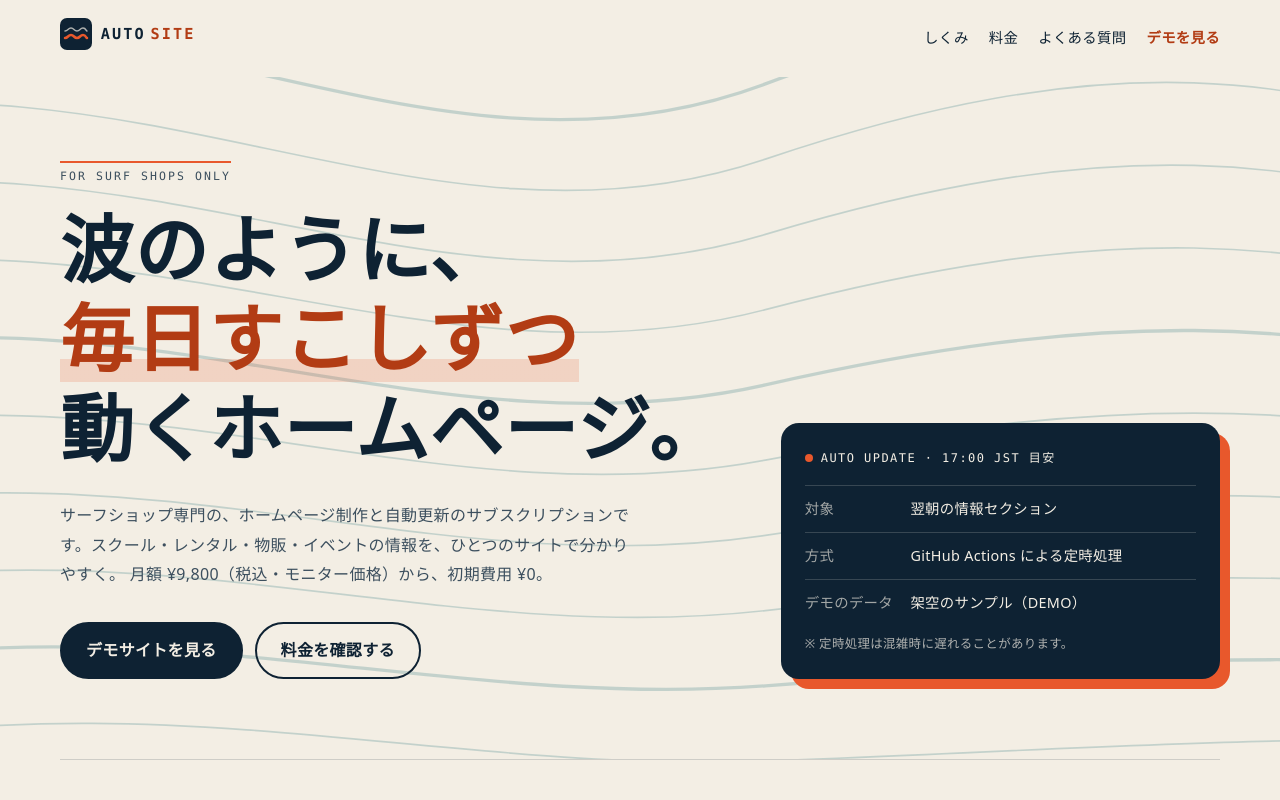
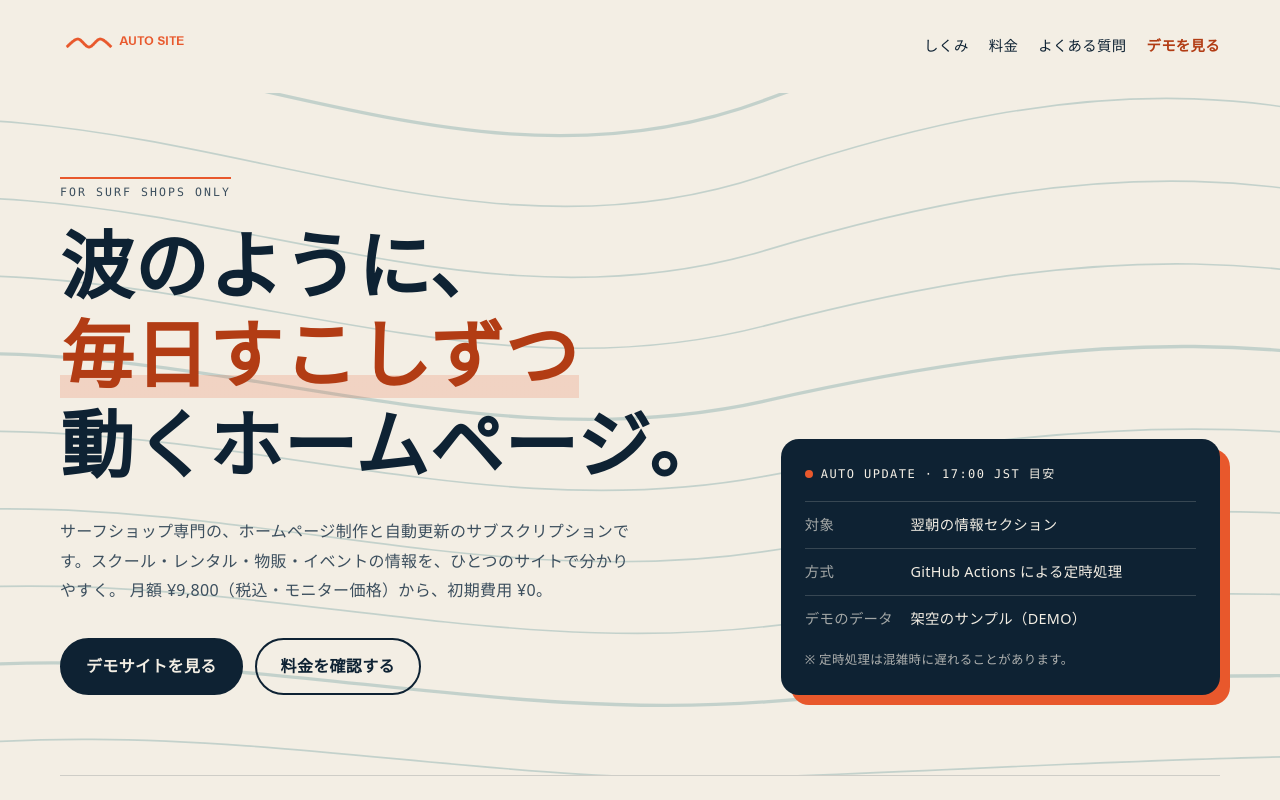
Before and after one commit to oosaka0123-sudo/auto-hp-mvp, an Astro site: page / in a window 1280 px wide. Shown: the top 800 px of the page. Built offline with nearby package versions, Linux system fonts and the light colour scheme; Astro itself is replaced by a stand-in of ours.

Commit message:
design: show transparent site-specific PNG logos in both headers

```diff
--- a/src/pages/index.astro
+++ b/src/pages/index.astro
@@ -1,7 +1,6 @@
 ---
 import BaseLayout from '../layouts/BaseLayout.astro';
 import SiteFooter from '../components/SiteFooter.astro';
-import Logo from '../components/Logo.astro';
 import { href, inquiryHref, site, yen } from '../lib/site';
 import '../styles/site.css';
 
@@ -62,7 +61,7 @@ const faqs = [
 <BaseLayout title={`${site.brand} — サーフショップのための自動更新ホームページ`} description={site.description}>
   <a class="skip" href="#main">本文へスキップ</a>
   <header class="s-header">
-    <a href={href('/')} class="s-brand" aria-label="AUTO SITE トップ"><Logo /></a>
+    <a href={href('/')} class="s-brand" aria-label="AUTO SITE トップ"><img src={href("/assets/brand/auto-site-logo.png")} alt="AUTO SITE" width="160" height="48" style="max-width:160px;height:auto;object-fit:contain" /></a>
     <nav aria-label="メイン">
       <a href="#how">しくみ</a>
       <a href="#pricing">料金</a>
```
